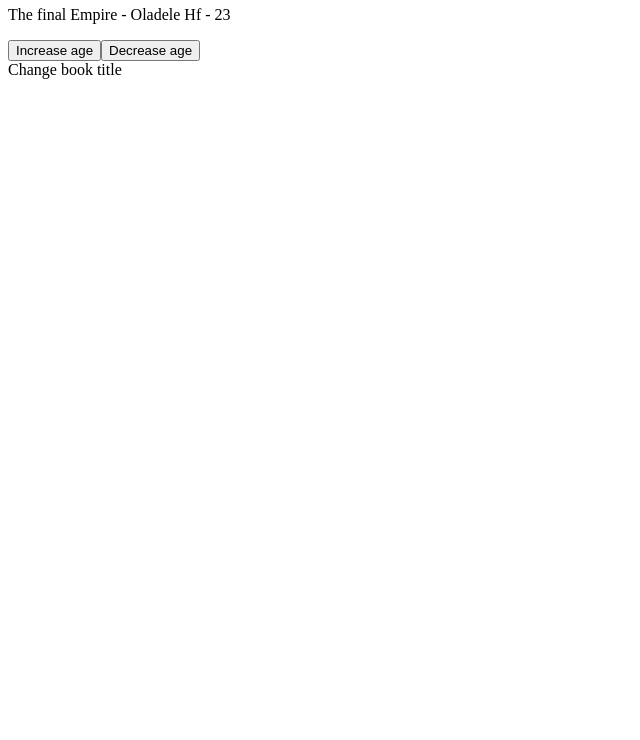
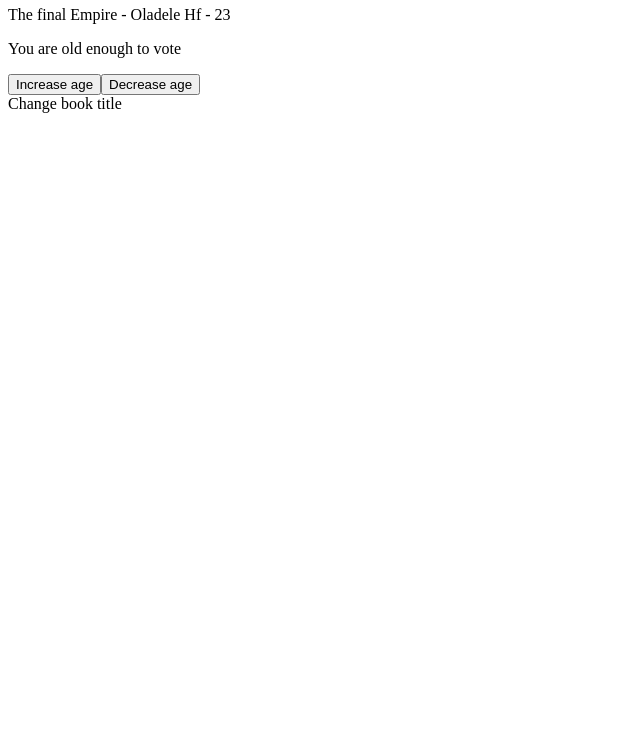
Before and after one commit to consoledot/learning-vue, a plain HTML site: page index.html in a window 1280 px wide. Shown: the part 60-800 px from the top of the page, without its empty margins (0-640 px from the left). Drawn offline with nearby package versions, Linux system fonts and the light colour scheme.

Commit message:
condional rendering

```diff
--- a/index.html
+++ b/index.html
@@ -10,6 +10,7 @@
     <h1>Hello vue</h1>
     <div id="app">
       <p>{{title}} - {{author}} - {{age}}</p>
+      <p v-if="age > 18">You are old enough to vote</p>
       <button v-on:click="age++">Increase age</button>
       <button @click="age--">Decrease age</button>
       <div @click="changeTitle('Shadow and Bone')">Change book title</div>
```
